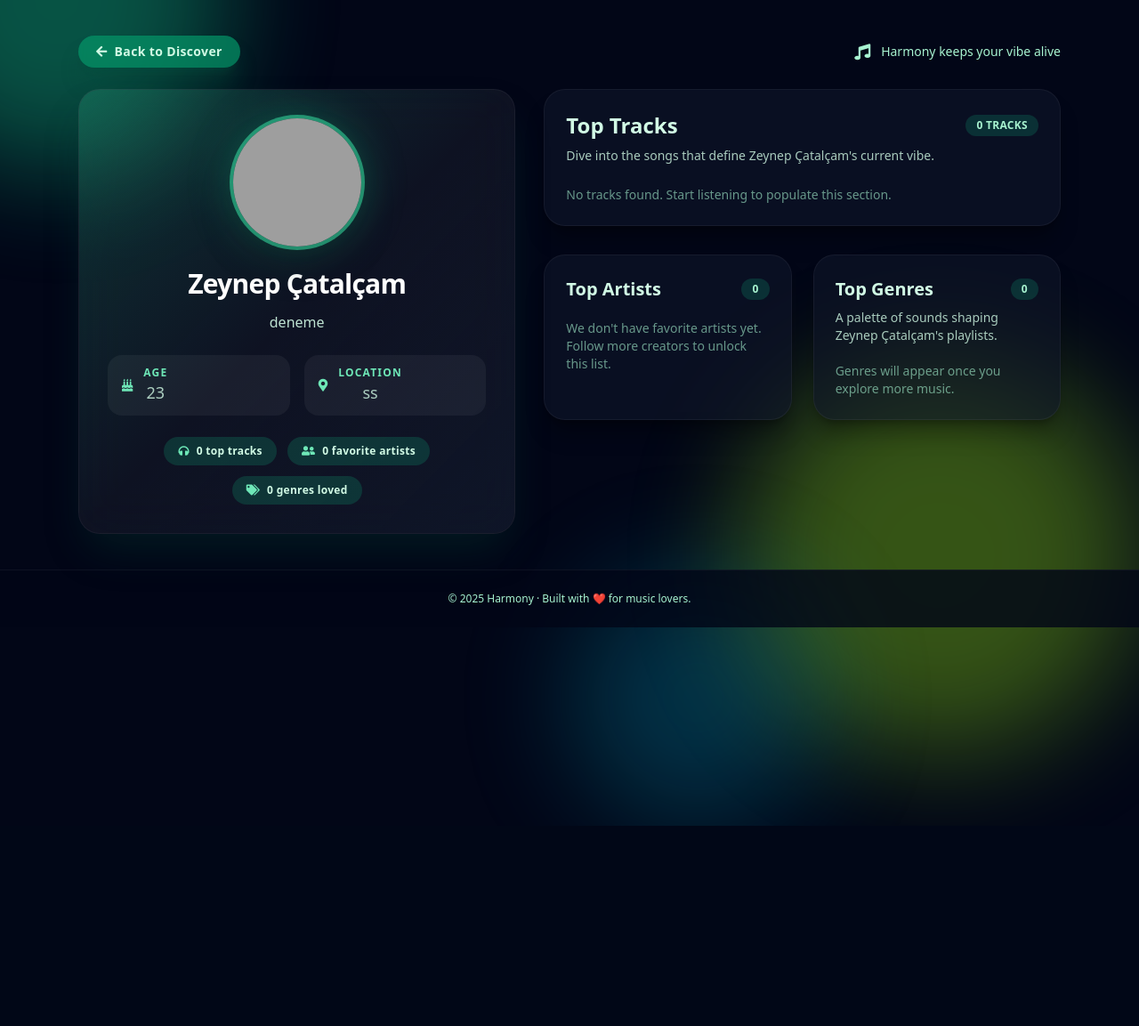
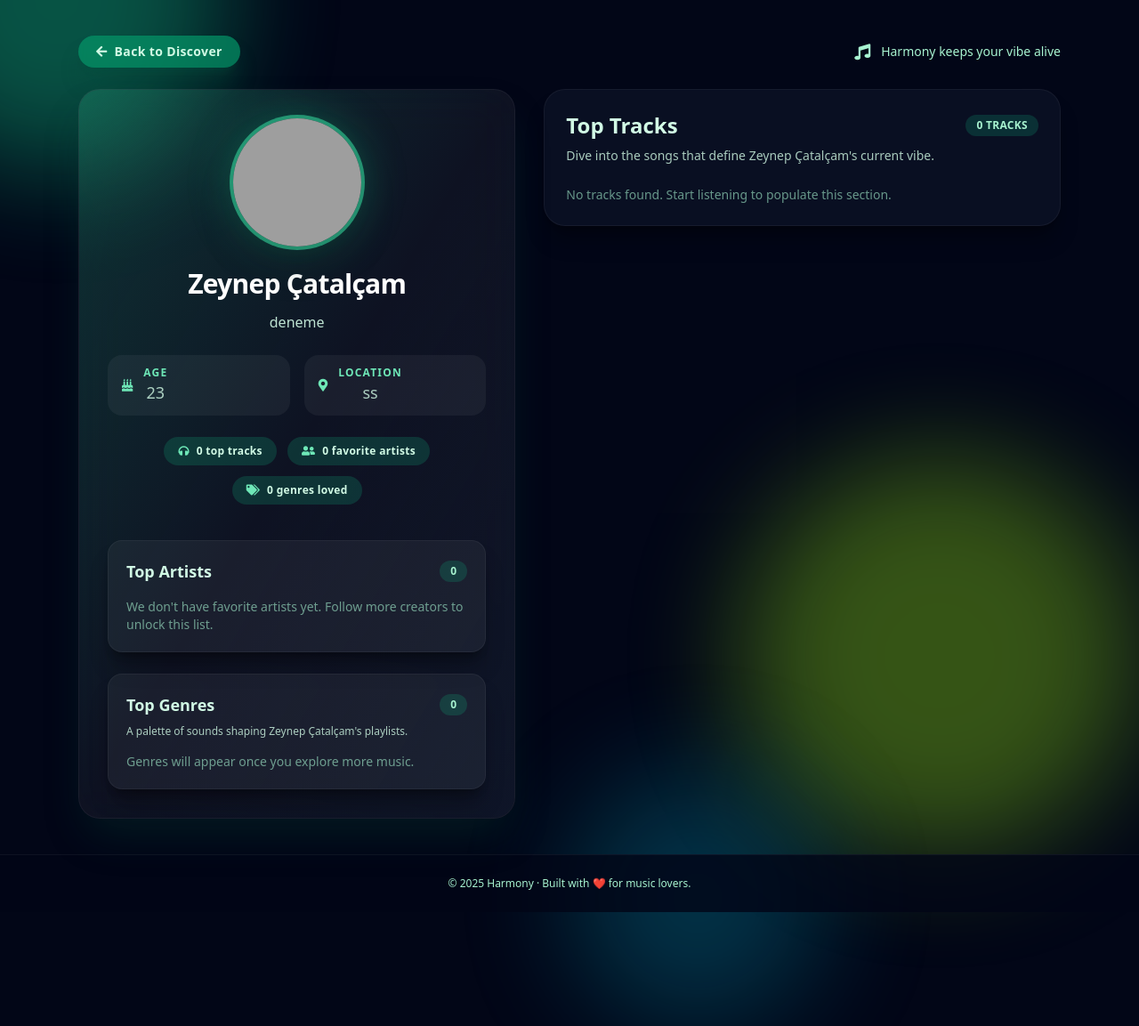
Before and after one commit to fatihcatalcam/Harmony, a Flask app: page /profile/6 in a window 1280 px wide. Shown: the whole page at 89% size. Before the commit the page ends 928 px from the top, so only its background shows below. Run offline with Flask 3, Linux system fonts and the light colour scheme; data comes from the database, SQL or seed files in the repository; some libraries are stand-ins or nearby versions; grey boxes are pictures that could not be loaded.

Commit message:
Improve profile layout accessibility

```diff
--- a/templates/profile.html
+++ b/templates/profile.html
@@ -8,7 +8,7 @@
     <link rel="stylesheet" href="https://cdnjs.cloudflare.com/ajax/libs/font-awesome/5.15.3/css/all.min.css"></link>
 
 </head>
-<body class="min-h-screen bg-slate-950 text-white relative overflow-hidden">
+<body class="min-h-screen bg-slate-950 text-white relative overflow-x-hidden">
     <div class="absolute inset-0 -z-10">
         <div class="absolute -top-48 -left-32 w-96 h-96 bg-emerald-500 rounded-full blur-3xl opacity-30 animate-pulse"></div>
         <div class="absolute top-1/2 right-0 w-[28rem] h-[28rem] bg-lime-500 rounded-full blur-3xl opacity-20 animate-pulse"></div>
@@ -78,6 +78,43 @@
                             Edit Profile
                         </button>
                         {% endif %}
+
+                        <div class="mt-10 w-full space-y-6 text-left">
+                            <div class="rounded-2xl border border-white/5 bg-white/5 p-5 shadow-xl shadow-black/30">
+                                <div class="flex items-center justify-between">
+                                    <h2 class="text-lg font-semibold text-emerald-100">Top Artists</h2>
+                                    <span class="rounded-full bg-emerald-500/20 px-3 py-1 text-xs font-semibold uppercase tracking-wide text-emerald-200">{{ (user.top_artists or []) | length }}</span>
+                                </div>
+                                <div class="mt-4 space-y-3">
+                                    {% for artist in (user.top_artists or [])[:4] %}
+                                    <div class="flex items-center gap-3 rounded-xl border border-white/5 bg-slate-900/60 p-3 transition hover:border-emerald-400/50 hover:bg-emerald-500/10">
+                                        <img src="{{ artist.image }}" alt="Image of artist {{ artist.name }}" class="h-12 w-12 rounded-xl object-cover shadow-lg">
+                                        <div>
+                                            <a href="{{ artist.spotify_url }}" target="_blank" class="font-semibold text-emerald-100 hover:text-emerald-300">{{ artist.name }}</a>
+                                            <p class="text-xs text-emerald-200/70 mt-1">{{ ", ".join(artist.genres) }}</p>
+                                        </div>
+                                    </div>
+                                    {% else %}
+                                    <p class="text-sm text-emerald-200/60">We don't have favorite artists yet. Follow more creators to unlock this list.</p>
+                                    {% endfor %}
+                                </div>
+                            </div>
+
+                            <div class="rounded-2xl border border-white/5 bg-white/5 p-5 shadow-xl shadow-black/30">
+                                <div class="flex items-center justify-between">
+                                    <h2 class="text-lg font-semibold text-emerald-100">Top Genres</h2>
+                                    <span class="rounded-full bg-emerald-500/20 px-3 py-1 text-xs font-semibold uppercase tracking-wide text-emerald-200">{{ (user.genres or []) | length }}</span>
+                                </div>
+                                <p class="mt-2 text-xs text-emerald-100/80">A palette of sounds shaping {{ user.display_name }}'s playlists.</p>
+                                <ul class="mt-4 flex flex-wrap gap-2">
+                                    {% for genre in (user.genres or []) %}
+                                    <li class="rounded-full bg-gradient-to-r from-emerald-500/30 to-cyan-500/30 px-3 py-1 text-xs font-medium text-emerald-50 shadow-lg shadow-emerald-900/30">{{ genre }}</li>
+                                    {% else %}
+                                    <li class="text-sm text-emerald-200/60">Genres will appear once you explore more music.</li>
+                                    {% endfor %}
+                                </ul>
+                            </div>
+                        </div>
                     </div>
 
                     <!-- Edit Form -->
@@ -133,42 +170,6 @@
                     </div>
                 </div>
 
-                <div class="grid lg:grid-cols-2 gap-6">
-                    <div class="rounded-3xl border border-white/5 bg-slate-900/60 p-6 shadow-xl shadow-black/30">
-                        <div class="flex items-center justify-between">
-                            <h2 class="text-xl font-semibold text-emerald-100">Top Artists</h2>
-                            <span class="rounded-full bg-emerald-500/20 px-3 py-1 text-xs font-semibold uppercase tracking-wide text-emerald-200">{{ (user.top_artists or []) | length }}</span>
-                        </div>
-                        <div class="mt-5 space-y-4">
-                            {% for artist in (user.top_artists or []) %}
-                            <div class="flex items-center gap-4 rounded-2xl border border-white/5 bg-white/5 p-3 transition hover:border-emerald-400/50 hover:bg-emerald-500/10">
-                                <img src="{{ artist.image }}" alt="Image of artist {{ artist.name }}" class="h-14 w-14 rounded-2xl object-cover shadow-lg">
-                                <div>
-                                    <a href="{{ artist.spotify_url }}" target="_blank" class="font-semibold text-emerald-100 hover:text-emerald-300">{{ artist.name }}</a>
-                                    <p class="text-xs text-emerald-200/70 mt-1">{{ ", ".join(artist.genres) }}</p>
-                                </div>
-                            </div>
-                            {% else %}
-                            <p class="text-sm text-emerald-200/60">We don't have favorite artists yet. Follow more creators to unlock this list.</p>
-                            {% endfor %}
-                        </div>
-                    </div>
-
-                    <div class="rounded-3xl border border-white/5 bg-slate-900/60 p-6 shadow-xl shadow-black/30">
-                        <div class="flex items-center justify-between">
-                            <h2 class="text-xl font-semibold text-emerald-100">Top Genres</h2>
-                            <span class="rounded-full bg-emerald-500/20 px-3 py-1 text-xs font-semibold uppercase tracking-wide text-emerald-200">{{ (user.genres or []) | length }}</span>
-                        </div>
-                        <p class="mt-2 text-sm text-emerald-100/80">A palette of sounds shaping {{ user.display_name }}'s playlists.</p>
-                        <ul class="mt-5 flex flex-wrap gap-2">
-                            {% for genre in (user.genres or []) %}
-                            <li class="rounded-full bg-gradient-to-r from-emerald-500/30 to-cyan-500/30 px-4 py-2 text-sm font-medium text-emerald-50 shadow-lg shadow-emerald-900/30">{{ genre }}</li>
-                            {% else %}
-                            <li class="text-sm text-emerald-200/60">Genres will appear once you explore more music.</li>
-                            {% endfor %}
-                        </ul>
-                    </div>
-                </div>
             </section>
         </div>
     </div>
```
